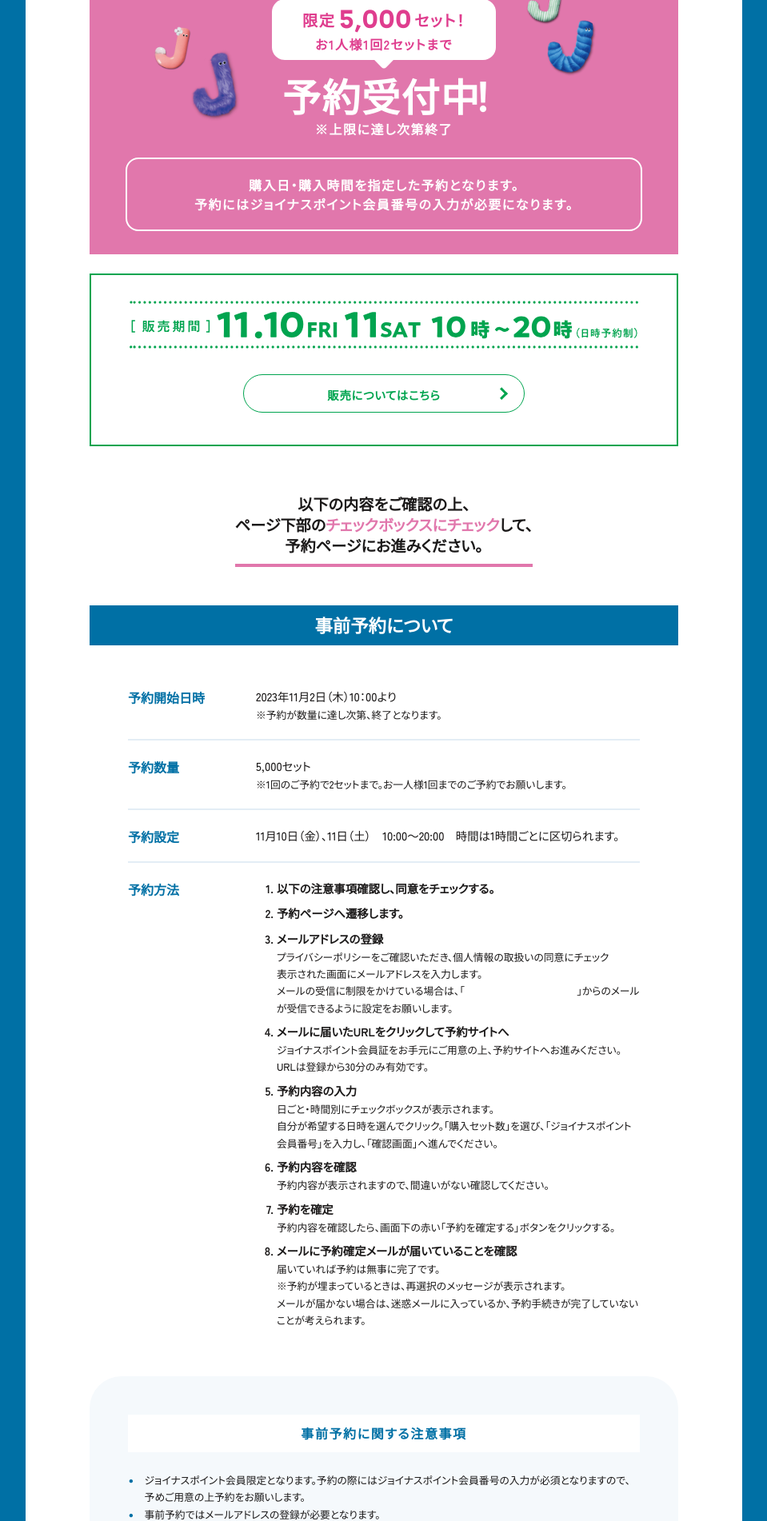
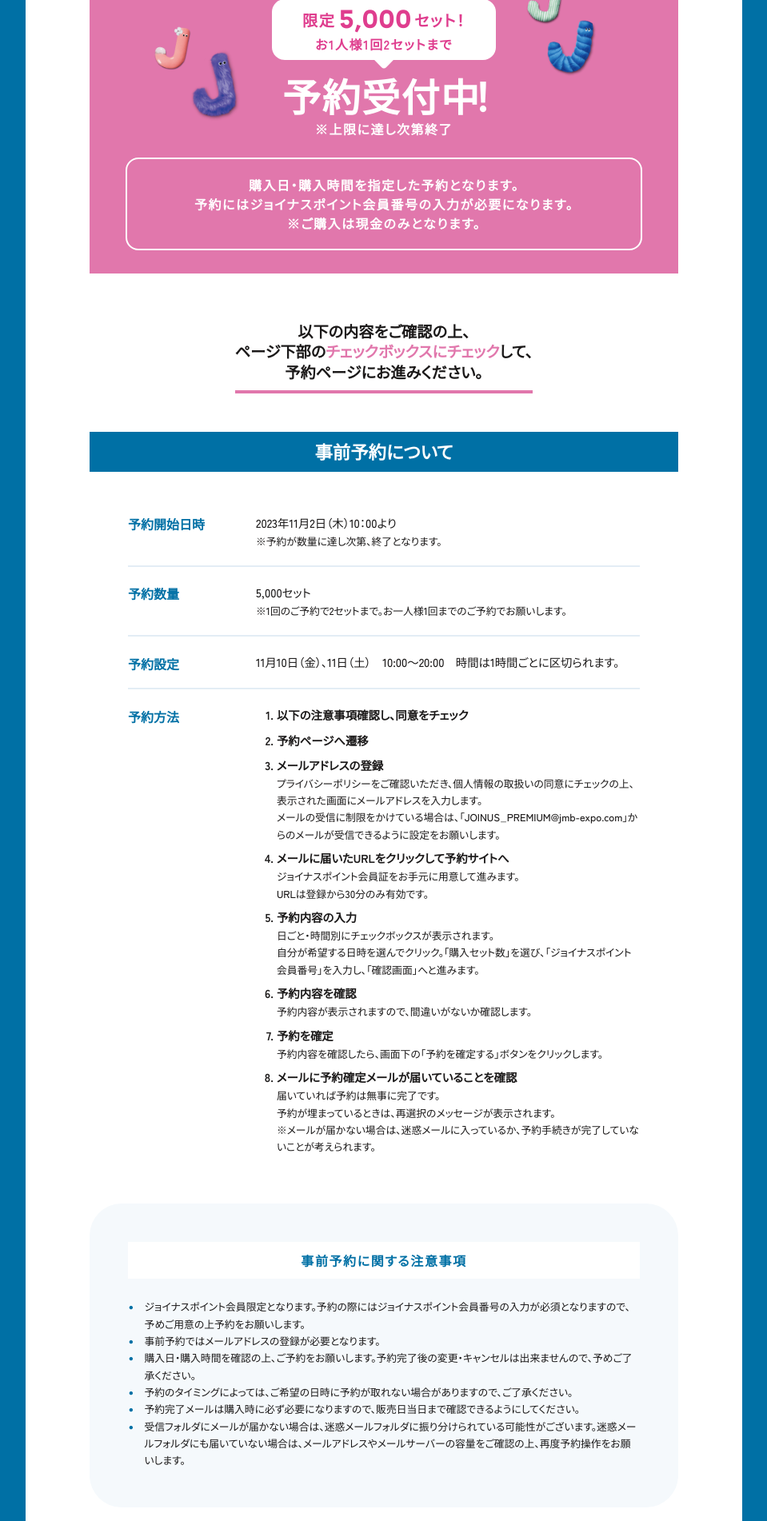
Before and after one commit to topicpath/bleue-joinus_50th, a PHP site: page /premium-okaimono/start.php in a window 1280 px wide. Shown: the part 693-2595 px from the top of the page at 80% size, without its empty margins (160-1119 px from the left). Run offline with PHP 8.4, Linux system fonts and the light colour scheme.

Commit message:
プレミアムお買物券修正

```diff
--- a/premium-okaimono/sale/index.php
+++ b/premium-okaimono/sale/index.php
@@ -66,7 +66,7 @@ include_once 'common-meta.php';
 						<td>
 							<ul class="circle_li">
 								<li>予約をした日時に販売会場にお越しください。</li>
-								<li>予約完了時に送られた「予約完了メール」と「ジョイナスポイント会員証（アプリまたはカード）をご提示いただきます。</li>
+								<li>販売会場にて、予約完了時に送られた「予約完了メール」と「ジョイナスポイント会員証（アプリまたはカード）」をご提示いただきます。</li>
 								<li>ご購入は現金のみとなります。</li>
 								<li>ジョイナスポイント、駐車場サービスは対象がとなります。（プレミアムお買物券ご利用の際にジョイナスポイントを進呈いたします。）</li>
 							</ul>
--- a/premium-okaimono/start.php
+++ b/premium-okaimono/start.php
@@ -50,16 +50,8 @@ include_once 'common-meta.php';
 				<p class="fuki">限定<br class="sp"><span class="num ff_en">5,000</span>セット！<span class="note">お1人様1回2セット<br class="sp">まで</span></p>
 				<p class="start">予約<br class="sp">受付中<span>！</span></p>
 				<p class="start_notes">※上限に達し次第終了</p>
-				<p class="notes">購入日・購入時間を指定した予約となります。<br>予約にはジョイナスポイント会員番号の入力が必要になります。</p>
+				<p class="notes">購入日・購入時間を指定した予約となります。<br>予約にはジョイナスポイント会員番号の入力が必要になります。<br>※ご購入は現金のみとなります。</p>
 			</div><!-- /.start_box -->
-
-			<div class="period_box mov_show fadeup">
-				<p><picture>
-					<source media="screen and (max-width: 767px)" srcset="images/period_sp.svg">
-					<img src="images/period.svg" alt="[販売期間]11.10 FRI 11 SAT 10時～20時（日時予約制）" width="800" height="76">
-				</picture></p>
-				<p class="btn"><a href="sale/" class="box_btn outline large arrow">販売についてはこちら</a></p>
-			</div><!-- /.period_box -->
 
 
 			<section class="outline_section">
@@ -85,25 +77,25 @@ include_once 'common-meta.php';
 						<th>予約方法</th>
 						<td>
 							<ol class="num_li">
-								<li>以下の注意事項確認し、同意をチェックする。</li>
-								<li>予約ページへ遷移します。</li>
+								<li>以下の注意事項確認し、同意をチェック</li>
+								<li>予約ページへ遷移</li>
 								<li>メールアドレスの登録
-									<span class="s">プライバシーポリシーをご確認いただき、個人情報の取扱いの同意にチェック<br>表示された画面にメールアドレスを入力します。<br>メールの受信に制限をかけている場合は、「　　　　　　　　　　　」からのメールが受信できるように設定をお願いします。</span>
+									<span class="s">プライバシーポリシーをご確認いただき、個人情報の取扱いの同意にチェックの上、表示された画面にメールアドレスを入力します。<br>メールの受信に制限をかけている場合は、「JOINUS_PREMIUM@jmb-expo.com」からのメールが受信できるように設定をお願いします。</span>
 								</li>
 								<li>メールに届いたURLをクリックして予約サイトへ
-									<span class="s">ジョイナスポイント会員証をお手元にご用意の上、予約サイトへお進みください。<br>URLは登録から30分のみ有効です。</span>
+									<span class="s">ジョイナスポイント会員証をお手元に用意して進みます。<br>URLは登録から30分のみ有効です。</span>
 								</li>
 								<li>予約内容の入力
-									<span class="s">日ごと・時間別にチェックボックスが表示されます。<br>自分が希望する日時を選んでクリック。「購入セット数」を選び、「ジョイナスポイント会員番号」を入力し、「確認画面」へ進んでください。</span>
+									<span class="s">日ごと・時間別にチェックボックスが表示されます。<br>自分が希望する日時を選んでクリック。「購入セット数」を選び、「ジョイナスポイント会員番号」を入力し、「確認画面」へと進みます。</span>
 								</li>
 								<li>予約内容を確認
-									<span class="s">予約内容が表示されますので、間違いがない確認してください。</span>
+									<span class="s">予約内容が表示されますので、間違いがないか確認します。</span>
 								</li>
 								<li>予約を確定
-									<span class="s">予約内容を確認したら、画面下の赤い「予約を確定する」ボタンをクリックする。</span>
+									<span class="s">予約内容を確認したら、画面下の「予約を確定する」ボタンをクリックします。</span>
 								</li>
 								<li>メールに予約確定メールが届いていることを確認
-									<span class="s">届いていれば予約は無事に完了です。<br>※予約が埋まっているときは、再選択のメッセージが表示されます。<br>メールが届かない場合は、迷惑メールに入っているか、予約手続きが完了していないことが考えられます。</span>
+									<span class="s">届いていれば予約は無事に完了です。<br>予約が埋まっているときは、再選択のメッセージが表示されます。<br>※メールが届かない場合は、迷惑メールに入っているか、予約手続きが完了していないことが考えられます。</span>
 								</li>
 							</ol>
 						</td>
@@ -122,11 +114,19 @@ include_once 'common-meta.php';
 					</ul>
 				</section><!-- /.outline_notes -->
 
+				<div class="period_box mov_show fadeup">
+					<p><picture>
+						<source media="screen and (max-width: 767px)" srcset="images/period_sp.svg">
+						<img src="images/period.svg" alt="[販売期間]11.10 FRI 11 SAT 10時～20時（日時予約制）" width="800" height="76">
+					</picture></p>
+					<p class="btn"><a href="sale/" class="box_btn outline large arrow">販売についてはこちら</a></p>
+				</div><!-- /.period_box -->
+
 
 				<div class="reserve_btn mov_show fadeup">
 					<input type="checkbox" id="reserve_check">
 					<label for="reserve_check"><span>上記確認しました。</span></label>
-					<p class="btn"><a href="#" target="_blank" class="box_btn arrow">予約へ進む</a></p>
+					<p class="btn"><a href="https://hijapan01.jmb0.com/JOINUS_Premium/" target="_blank" class="box_btn arrow">予約へ進む</a></p>
 				</div><!-- /.reserve_btn -->
 			</section><!-- /.outline_section -->
 
```
Also changed, not shown: premium-okaimono/fin.php (+10 -10 lines), premium-okaimono/index.php (+9 -9 lines).
